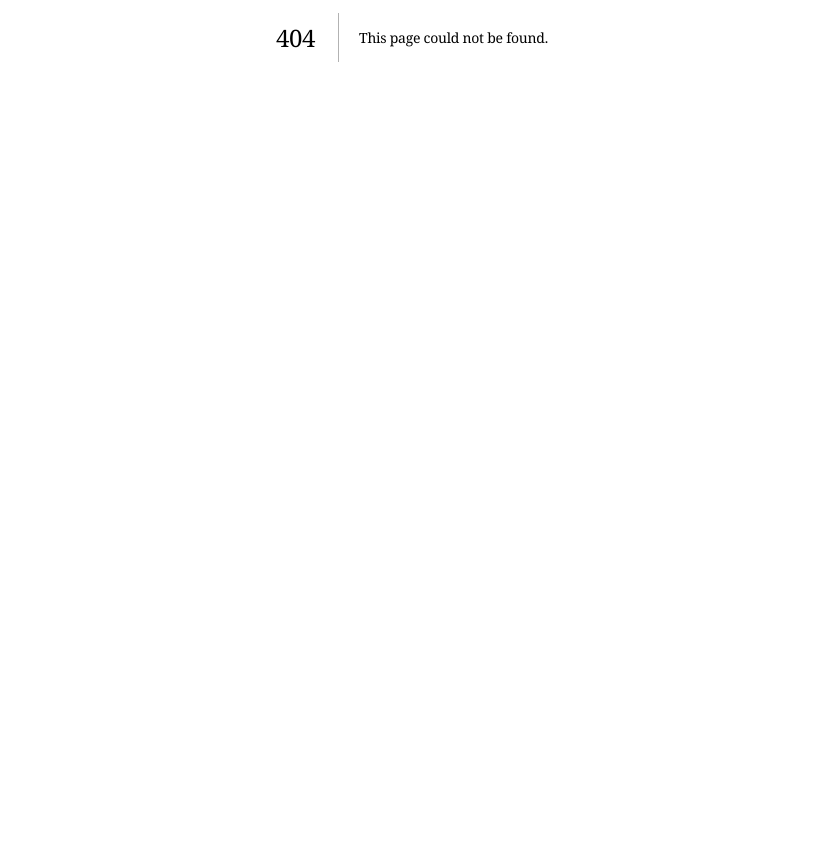
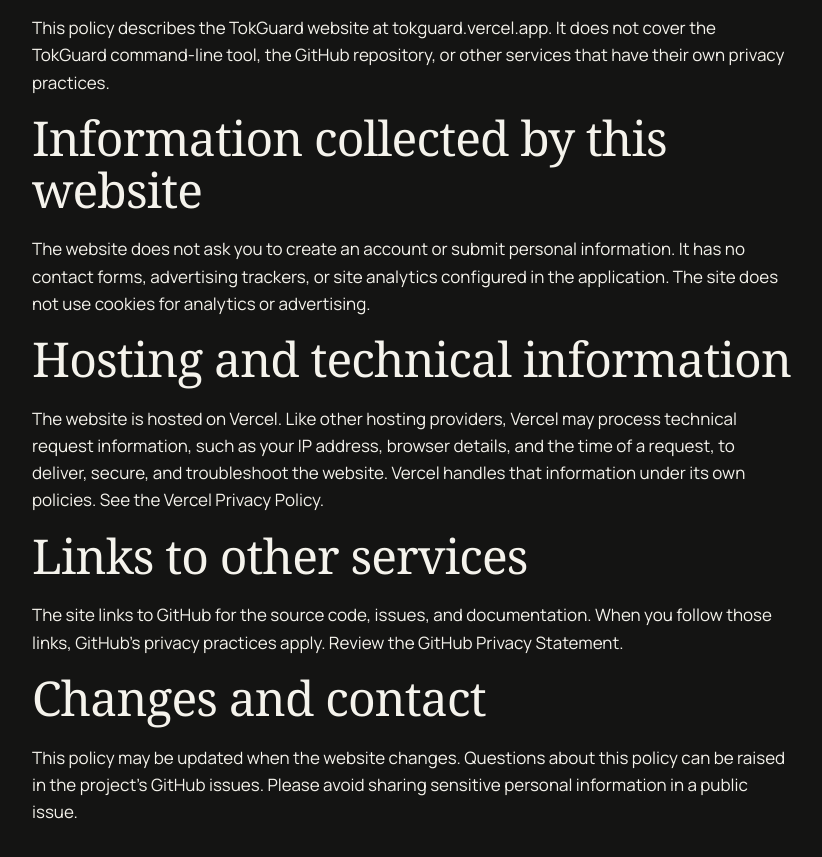
Before and after one commit to Sarthak-madan334/tokguard, a Next.js app in the folder website/: page /privacy in a window 1280 px wide. Before the commit this address had no page. Shown: the part 363-1220 px from the top of the page, without its empty margins (228-1050 px from the left). Before the commit the page ends 800 px from the top, so only its background shows below. Built offline with nearby package versions, Linux system fonts and the light colour scheme.

Commit message:
Add website privacy policy

```diff
--- a/website/src/app/page.tsx
+++ b/website/src/app/page.tsx
@@ -227,7 +227,7 @@ export default function Home() {
             <div className="footer-brand"><Logo /><p>Focused context for coding agents.</p></div>
             <div><h2>Product</h2><a href="#how">How it works</a><a href="#results">Results</a><a href="#agents">Agents</a></div>
             <div><h2>Docs &amp; community</h2><a href="https://github.com/Sarthak-madan334/tokguard" target="_blank" rel="noreferrer">GitHub repository</a><a href="https://github.com/Sarthak-madan334/tokguard/issues" target="_blank" rel="noreferrer">Issues and support</a><a href="https://github.com/Sarthak-madan334/tokguard/tree/main/bench" target="_blank" rel="noreferrer">Benchmark</a></div>
-            <div><h2>Legal</h2><a href="https://github.com/Sarthak-madan334/tokguard/blob/main/package.json" target="_blank" rel="noreferrer">MIT license</a></div>
+            <div><h2>Legal</h2><a href="/privacy">Privacy policy</a><a href="https://github.com/Sarthak-madan334/tokguard/blob/main/package.json" target="_blank" rel="noreferrer">MIT license</a></div>
           </div>
           <div className="footer-bottom"><Logo /><p>© 2026 TokGuard. Open source.</p></div>
         </div>
--- /dev/null
+++ b/website/src/app/privacy/page.tsx
@@ -0,0 +1,64 @@
+import type { Metadata } from "next";
+
+export const metadata: Metadata = {
+  title: "Privacy Policy — TokGuard",
+  description: "How the TokGuard website handles information when you visit.",
+};
+
+export default function PrivacyPolicyPage() {
+  return (
+    <main className="page-width section-pad">
+      <article style={{ maxWidth: 760, marginInline: "auto" }}>
+        <p className="eyebrow">Legal</p>
+        <h1>Privacy policy</h1>
+        <p>Effective November 18, 2026</p>
+
+        <h2>About this policy</h2>
+        <p>
+          This policy describes the TokGuard website at tokguard.vercel.app. It does not cover
+          the TokGuard command-line tool, the GitHub repository, or other services that have
+          their own privacy practices.
+        </p>
+
+        <h2>Information collected by this website</h2>
+        <p>
+          The website does not ask you to create an account or submit personal information.
+          It has no contact forms, advertising trackers, or site analytics configured in the
+          application. The site does not use cookies for analytics or advertising.
+        </p>
+
+        <h2>Hosting and technical information</h2>
+        <p>
+          The website is hosted on Vercel. Like other hosting providers, Vercel may process
+          technical request information, such as your IP address, browser details, and the
+          time of a request, to deliver, secure, and troubleshoot the website. Vercel handles
+          that information under its own policies. See the{" "}
+          <a href="https://vercel.com/legal/privacy-policy" target="_blank" rel="noreferrer">
+            Vercel Privacy Policy
+          </a>
+          .
+        </p>
+
+        <h2>Links to other services</h2>
+        <p>
+          The site links to GitHub for the source code, issues, and documentation. When you
+          follow those links, GitHub&apos;s privacy practices apply. Review the{" "}
+          <a href="https://docs.github.com/en/site-policy/privacy-policies/github-privacy-statement" target="_blank" rel="noreferrer">
+            GitHub Privacy Statement
+          </a>
+          .
+        </p>
+
+        <h2>Changes and contact</h2>
+        <p>
+          This policy may be updated when the website changes. Questions about this policy can
+          be raised in the project&apos;s{" "}
+          <a href="https://github.com/Sarthak-madan334/tokguard/issues" target="_blank" rel="noreferrer">
+            GitHub issues
+          </a>
+          . Please avoid sharing sensitive personal information in a public issue.
+        </p>
+      </article>
+    </main>
+  );
+}
```
